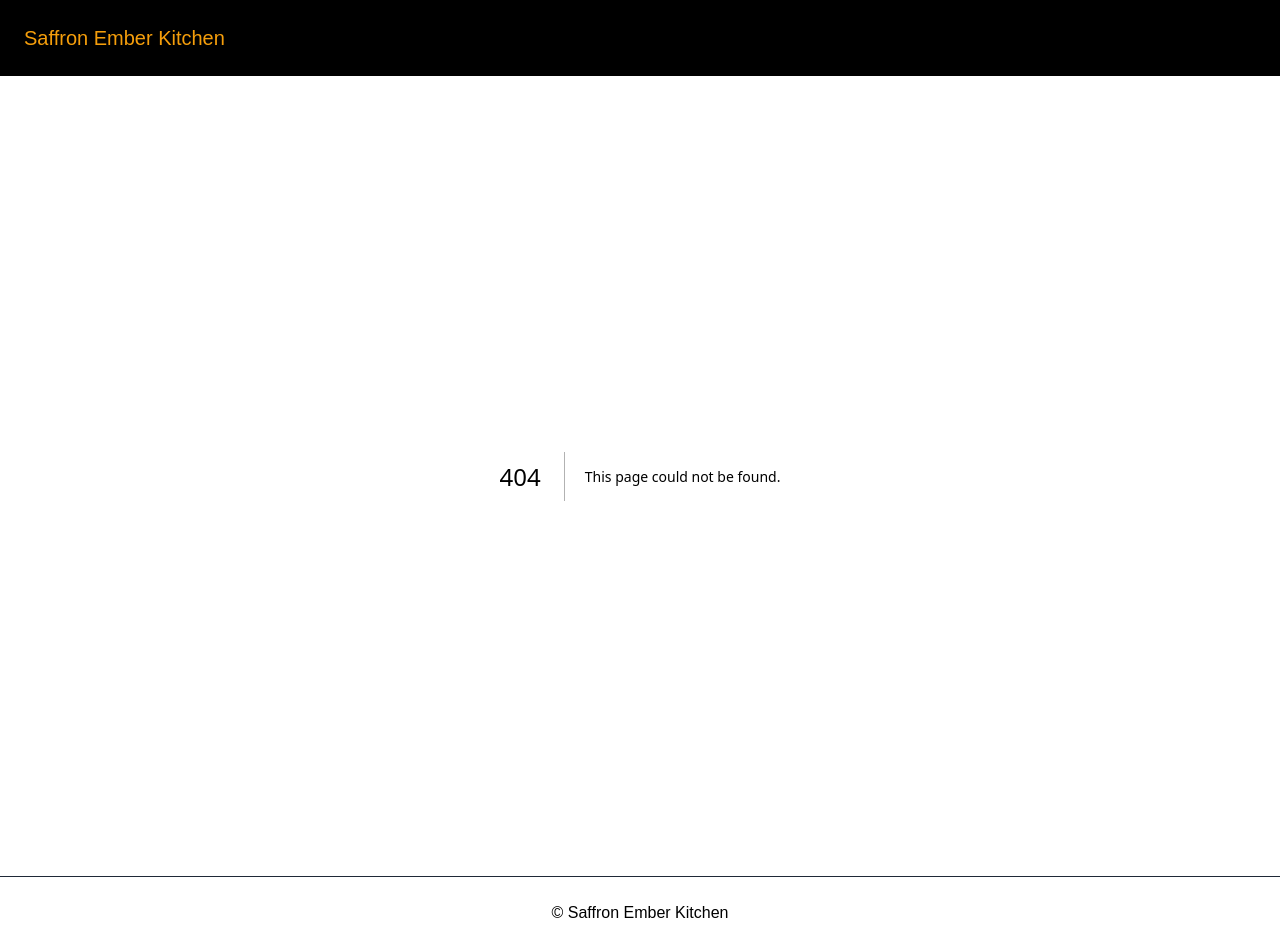
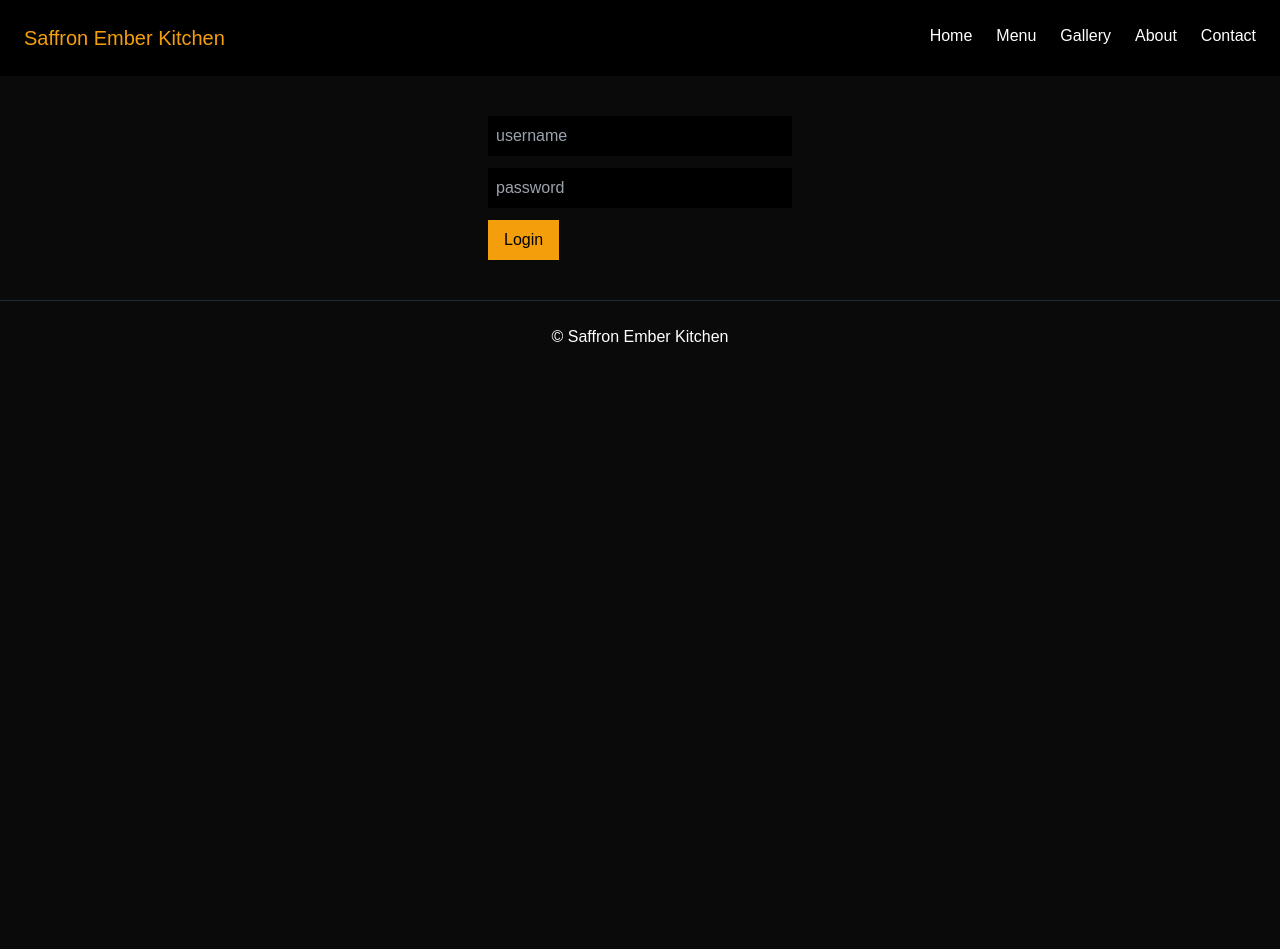
Before and after one commit to rbbrand28-source/Saffron-Ember-Kitchen, a Next.js app: page /admin in a window 1280 px wide. Before the commit this address had no page. After the commit the page ends 800 px from the top, so only its background shows below. Built offline with nearby package versions, Linux system fonts and the light colour scheme.

Commit message:
Create page.js

```diff
--- /dev/null
+++ b/app/admin/page.js
@@ -0,0 +1,46 @@
+"use client"
+import {useState} from "react"
+import {useRouter} from "next/navigation"
+
+export default function Admin(){
+
+const[username,setUsername]=useState("")
+const[password,setPassword]=useState("")
+const router=useRouter()
+
+function login(){
+
+if(username==="admin" && password==="admin123"){
+router.push("/admin/dashboard")
+}
+
+}
+
+return(
+
+<div className="p-10 max-w-sm mx-auto space-y-3">
+
+<input
+placeholder="username"
+onChange={e=>setUsername(e.target.value)}
+className="p-2 w-full bg-black"
+/>
+
+<input
+placeholder="password"
+type="password"
+onChange={e=>setPassword(e.target.value)}
+className="p-2 w-full bg-black"
+/>
+
+<button
+onClick={login}
+className="bg-saffron text-black px-4 py-2"
+>
+Login
+</button>
+
+</div>
+
+)
+}
```
